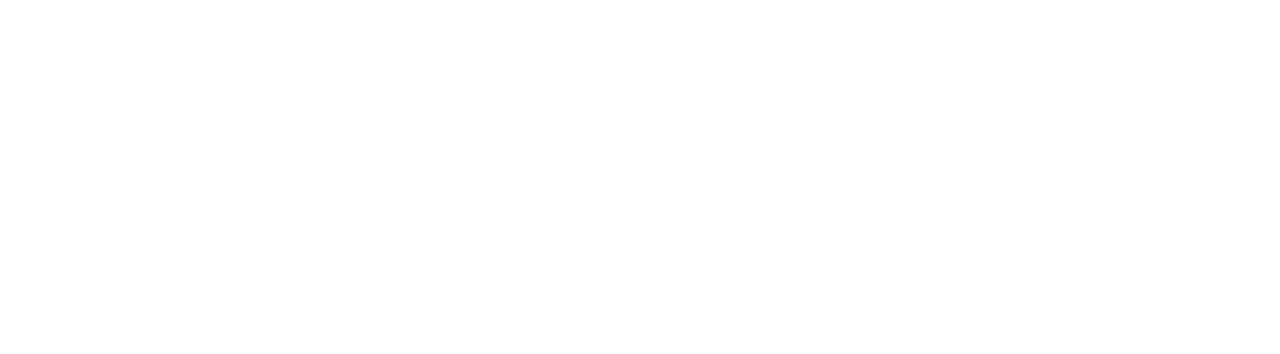
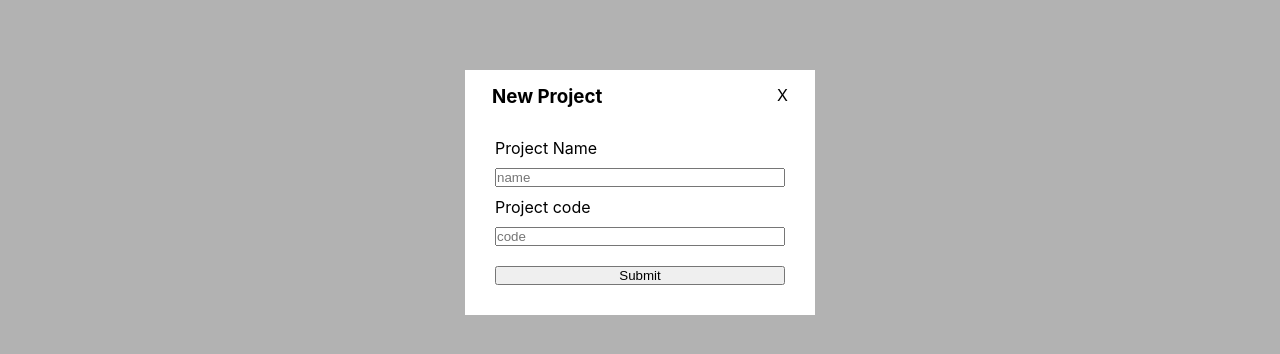
Before and after one commit to kimoon17/ProjectDesk, a React (Create React App) app: page / in a window 1280 px wide. Both pictures are taken after a click on the button "+ add". Shown: the part 208-562 px from the top of the page. Built offline with nearby package versions, Linux system fonts and the light colour scheme; no server answers.

Commit message:
finished project view

```diff
--- a/src/components/Modal/index.js
+++ b/src/components/Modal/index.js
@@ -5,7 +5,7 @@ const modalContainer = document.getElementById('modal')
 const modalEl = document.createElement('div')
 
 
-const Modal = ({children, onClose}) => {
+const Modal = ({children, onClose, title}) => {
 
   useEffect(() => {
     modalContainer.appendChild(modalEl)
@@ -16,10 +16,13 @@ const Modal = ({children, onClose}) => {
   }, [])
 
   const content = <div className='modal__container'>
-    <div className="modal__title">
-      <span className="modal__icon_close" onClick={onClose}>X</span>
+    <div className='modal__content'>
+      <div className="modal__title">
+        <h3>{title}</h3>
+        <span className="modal__icon_close" onClick={onClose}>X</span>
+      </div>
+      {children}
     </div>
-    {children}
   </div>
 
   return ReactDOM.createPortal(
--- a/src/components/Modal/styles.scss
+++ b/src/components/Modal/styles.scss
@@ -10,13 +10,20 @@
   height:100%;
   width:100%;
 
-  .modal__title {
-    display: flex;
-    justify-content: space-between;
-    padding: 5px;
+  .modal__content {
+    min-width:350px;
+    background: #fff;
 
-    .modal__icon_close {
+    .modal__title {
+      display: flex;
+      justify-content: space-between;
+      padding: 15px 27px 0;
 
+      .modal__icon_close {
+
+      }
     }
   }
+
+
 }
--- a/src/components/Projects/Projects.js
+++ b/src/components/Projects/Projects.js
@@ -1,27 +1,24 @@
-import {useEffect} from 'react'
-import './styles.scss';
+import {useEffect, useState} from 'react'
+import './styles.scss'
 import Modal from '../Modal'
-import {Formik, Field, Form} from 'formik'
+import {Field, Form, Formik} from 'formik'
 
 
-const ProjectForm = ({name = '', code = '', handleSubmit}) => {
+const ProjectForm = ({project, handleSubmit}) => {
   return (
     <div className="form__container">
       <Formik
-      initialValues={{
-        name: name,
-        code: code,
-      }}
+        initialValues={{...project}}
         onSubmit={(values) => {
           handleSubmit(values)
         }}
       >
         <Form>
           <label htmlFor="name">Project Name</label>
-        <Field id="name" name="name" placeholder="name" />
+          <Field id="name" name="name" placeholder="name"/>
 
           <label htmlFor="code">Project code</label>
-        <Field id="code" name="code" placeholder="code" />
+          <Field id="code" name="code" placeholder="code"/>
 
           <button type="submit">Submit</button>
         </Form>
@@ -37,6 +34,8 @@ export function Projects({projectList, fetchProjectList, createNewProject, remov
     fetchProjectList()
   }, [fetchProjectList])
 
+  const [isOpen, setIsOpen] = useState(false)
+
   return (
     <div>
       <div className="project_boxes">
@@ -48,12 +47,26 @@ export function Projects({projectList, fetchProjectList, createNewProject, remov
         </div>)}
       </div>
       <div className="button_box">
-            <button className="project_add" onClick={() => {
-              createNewProject({name: 'new client project', code: 'FFF'})
-            }}>+ add</button>
+        <button className="project_add" onClick={() => setIsOpen(true)}>+ add</button>
       </div>
-      {activeProject && activeProject.id && <Modal onClose={() => setActiveProject(null)}>
-        <ProjectForm {...activeProject} handleSubmit={updateProject}/>
+      {activeProject && activeProject.id && <Modal onClose={() => setActiveProject(null)} title={activeProject.name}>
+        <ProjectForm
+          project={activeProject}
+          handleSubmit={(values) => {
+            updateProject(values)
+            setActiveProject(null)
+          }}
+        />
+      </Modal>}
+
+      {!activeProject && isOpen && <Modal onClose={() => setIsOpen(false)} title="New Project">
+        <ProjectForm
+          handleSubmit={(values) => {
+            createNewProject(values)
+            setIsOpen(false)
+          }}
+          project={{name: '', code: ''}}
+        />
       </Modal>}
     </div>
   )
--- a/src/components/Projects/styles.scss
+++ b/src/components/Projects/styles.scss
@@ -45,12 +45,7 @@
 }
 
 .form__container {
-  width: 400px;
-  height: auto;
-  position: fixed;
-  top: 50%;
-  left: calc(50% - 200px);
-  background: #fff;
+
   padding: 30px;
 
   > form {
```
Also changed, not shown: 1 other file (tests, documents, lock files or other folders). Lines whose indentation alone changed are shown as unchanged.
